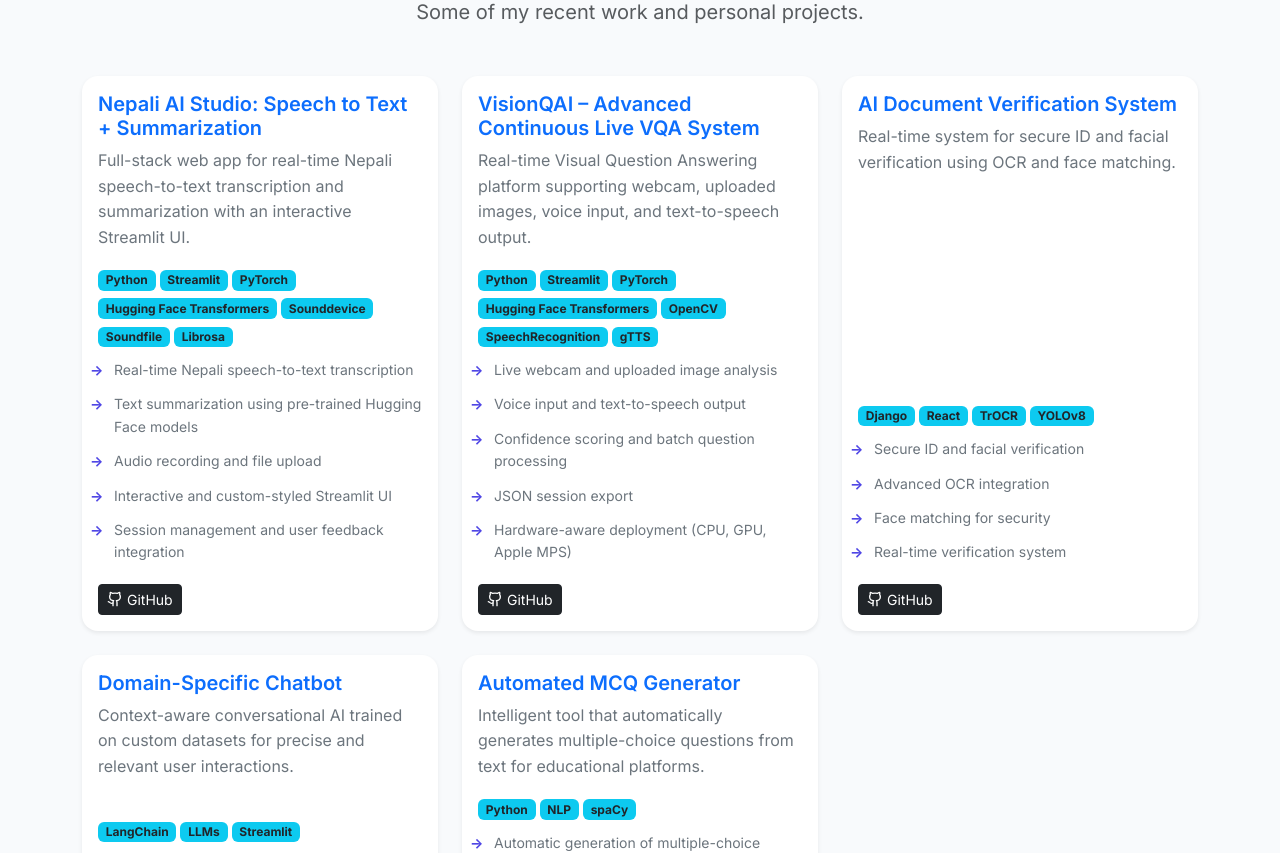
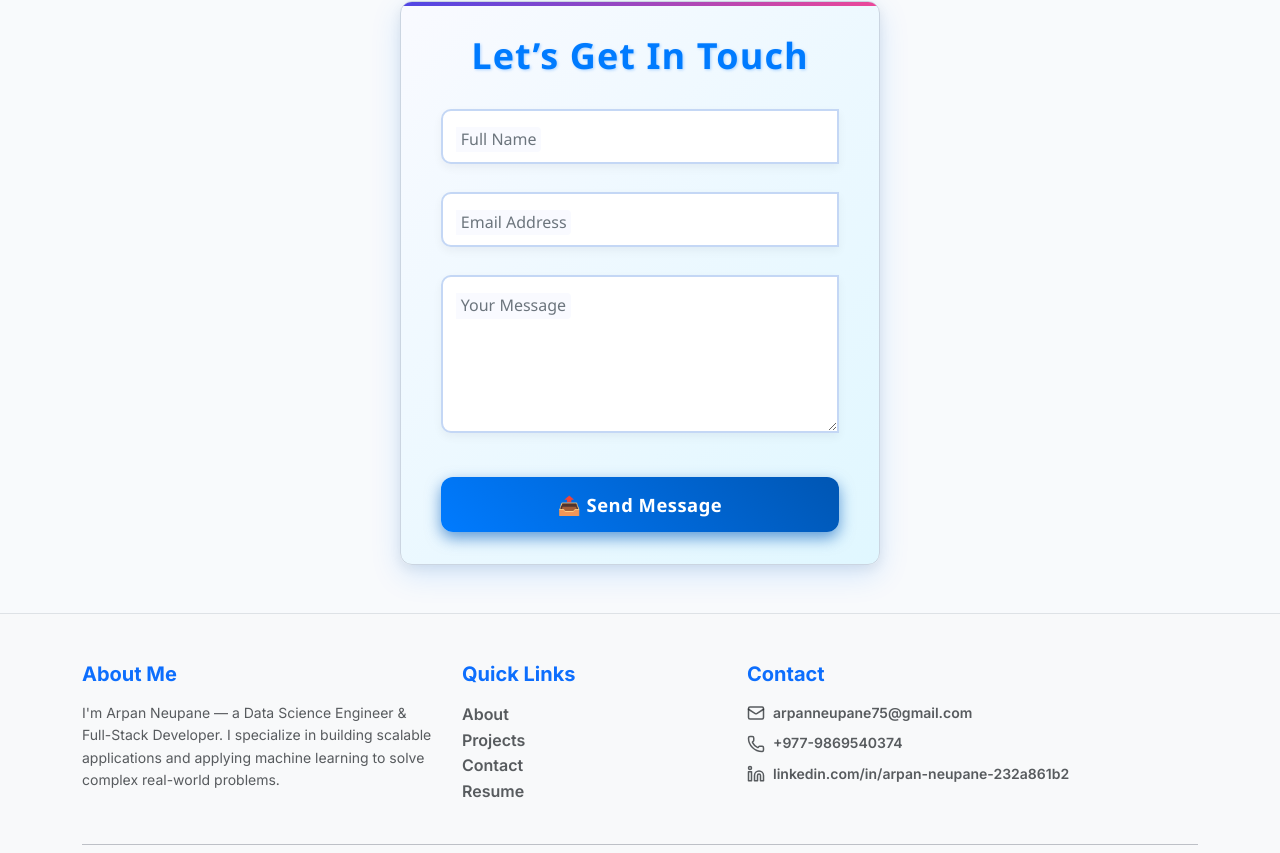
Before and after one commit to arpanneupane75/Portfolio, a React (Vite) app in the folder client/: page / in a window 1280 px wide. Shown: the part 1476-2329 px from the top of the page. Built offline with nearby package versions, Linux system fonts and the light colour scheme.

Commit message:
Update Projects.jsx

```diff
--- a/client/src/components/Projects.jsx
+++ b/client/src/components/Projects.jsx
@@ -536,147 +536,18 @@
 //   );
 // };
 
-// export default Projects;
 import { useEffect, useState } from "react";
 import { Github, Globe } from "lucide-react";
 import axios from "axios";
 import "../App.css";
 
 const dummyProjects = [
-  {
-    _id: "1",
-    title: "Nepali AI Studio: Speech to Text + Summarization",
-    description:
-      "Full-stack web app for real-time Nepali speech-to-text transcription and summarization with an interactive Streamlit UI.",
-    githubUrl: "https://github.com/arpanneupane75/Nepali-Speech-Recognition-Summarizer",
-    technologies: ["Python", "Streamlit", "PyTorch", "Hugging Face Transformers", "Sounddevice", "Soundfile", "Librosa"],
-    features: [
-      "Real-time Nepali speech-to-text transcription",
-      "Text summarization using pre-trained Hugging Face models",
-      "Audio recording and file upload",
-      "Interactive and custom-styled Streamlit UI",
-      "Session management and user feedback integration",
-    ],
-  },
-  {
-    _id: "2",
-    title: "VisionQAI – Advanced Continuous Live VQA System",
-    description:
-      "Real-time Visual Question Answering platform supporting webcam, uploaded images, voice input, and text-to-speech output.",
-    githubUrl: "https://github.com/arpanneupane75/VisionQAI",
-    technologies: ["Python", "Streamlit", "PyTorch", "Hugging Face Transformers", "OpenCV", "SpeechRecognition", "gTTS"],
-    features: [
-      "Live webcam and uploaded image analysis",
-      "Voice input and text-to-speech output",
-      "Confidence scoring and batch question processing",
-      "JSON session export",
-      "Hardware-aware deployment (CPU, GPU, Apple MPS)",
-    ],
-  },
-  {
-    _id: "3",
-    title: "AI Document Verification System",
-    description:
-      "Real-time system for secure ID and facial verification using OCR and face matching.",
-    githubUrl: "https://github.com/arpanneupane75/AI-Document-Verification",
-    technologies: ["Django", "React", "TrOCR", "YOLOv8"],
-    features: [
-      "Secure ID and facial verification",
-      "Advanced OCR integration",
-      "Face matching for security",
-      "Real-time verification system",
-    ],
-  },
-  {
-    _id: "4",
-    title: "Domain-Specific Chatbot",
-    description:
-      "Context-aware conversational AI trained on custom datasets for precise and relevant user interactions.",
-    githubUrl: "https://github.com/arpanneupane75/Domain-Chatbot",
-    technologies: ["LangChain", "LLMs", "Streamlit"],
-    features: [
-      "Context-aware conversational AI",
-      "Trained on custom datasets",
-      "Precise and relevant user responses",
-      "Streamlit-based interface",
-    ],
-  },
-  {
-    _id: "5",
-    title: "Automated MCQ Generator",
-    description:
-      "Intelligent tool that automatically generates multiple-choice questions from text for educational platforms.",
-    githubUrl: "https://github.com/arpanneupane75/MCQ-Generator",
-    technologies: ["Python", "NLP", "spaCy"],
-    features: [
-      "Automatic generation of multiple-choice questions",
-      "Supports diverse question formats",
-      "Streamlines educational content creation",
-      "Text processing with NLP",
-    ],
-  },
-  {
-    _id: "6",
-    title: "Global COVID-19 Data Dashboard",
-    description:
-      "Interactive dashboard providing dynamic visualizations and insights into global COVID-19 trends.",
-    githubUrl: "https://github.com/arpanneupane75/COVID-Dashboard",
-    technologies: ["Pandas", "Matplotlib", "Interactive Plotting"],
-    features: [
-      "Interactive global COVID-19 visualizations",
-      "Dynamic data analysis",
-      "Insightful trends and statistics",
-      "Supports data-driven decision-making",
-    ],
-  },
-  {
-    _id: "7",
-    title: "AI Resume Screening & Ranking System",
-    description:
-      "AI-powered resume ranking system that matches resumes with job descriptions using TF-IDF and BERT similarity.",
-    githubUrl: "https://github.com/arpanneupane75/AI-Resume-Screener",
-    technologies: ["Python", "Streamlit", "spaCy", "BERT", "TF-IDF"],
-    features: [
-      "Extracts text from resumes (PDF/DOCX)",
-      "Computes TF-IDF and BERT similarity with job descriptions",
-      "Calculates skill match scores",
-      "Visualizes top resumes",
-      "Download and search functionality",
-    ],
-  },
-  {
-    _id: "8",
-    title: "Car Price Prediction Application",
-    description:
-      "ML application predicting car prices using multiple regression models with a real-time Streamlit interface.",
-    githubUrl: "https://github.com/arpanneupane75/Car-Price-Predictor",
-    technologies: ["Python", "Scikit-learn", "Streamlit"],
-    features: [
-      "Predicts car prices using multiple regression models",
-      "Real-time predictions with Streamlit UI",
-      "Supports SVR, KNN, Polynomial, Lasso, Ridge, ElasticNet models",
-      "Interactive and user-friendly interface",
-    ],
-  },
-  {
-    _id: "9",
-    title: "Cardiovascular Disease Prediction System",
-    description:
-      "End-to-end ML workflow for early detection of CVD with real-time predictions and interactive interface.",
-    githubUrl: "https://github.com/arpanneupane75/CVD-Predictor",
-    technologies: ["Python", "Scikit-learn", "Pandas", "Streamlit"],
-    features: [
-      "Early detection of cardiovascular disease",
-      "Analyzes patient data",
-      "Trains multiple ML models",
-      "Real-time predictions through interactive interface",
-    ],
-  },
+  // your 9 projects here as before...
 ];
 
 const Projects = () => {
   const [projects, setProjects] = useState([]);
-  const [visibleCount, setVisibleCount] = useState(5); // show 5 initially
+  const [visibleCount, setVisibleCount] = useState(6); // show 6 initially
   const [loading, setLoading] = useState(true);
 
   useEffect(() => {
@@ -701,7 +572,7 @@ const Projects = () => {
     fetchProjects();
   }, []);
 
-  const showMore = () => setVisibleCount((prev) => prev + 5);
+  const showMore = () => setVisibleCount((prev) => prev + 3); // add 3 more each time
 
   if (loading) return <p className="text-center mt-5 fs-5">Loading projects...</p>;
   if (!projects.length) return <p className="text-center mt-5 fs-5">No projects to show.</p>;
@@ -716,18 +587,18 @@ const Projects = () => {
       <div className="row g-4">
         {projects.slice(0, visibleCount).map((project) => (
           <div key={project._id} className="col-sm-12 col-md-6 col-lg-4">
-            <div className="card h-100 shadow-sm border-0 rounded-4 p-3 project-card-hover">
-              <h3 className="fs-5 fw-semibold text-primary">{project.title}</h3>
-              <p className="text-secondary flex-grow-1">{project.description}</p>
+            <div className="card h-100 shadow-lg border-0 rounded-4 p-4 project-card-hover">
+              <h3 className="fs-5 fw-semibold text-primary mb-2">{project.title}</h3>
+              <p className="text-secondary flex-grow-1 mb-3">{project.description}</p>
 
-              <div className="mb-2">
+              <div className="mb-3">
                 {(project.technologies ?? []).map((tech, idx) => (
-                  <span key={idx} className="badge bg-info text-dark me-1 mb-1">{tech}</span>
+                  <span key={idx} className="badge bg-info text-dark me-2 mb-2">{tech}</span>
                 ))}
               </div>
 
               {(project.features ?? []).length > 0 && (
-                <ul className="ps-3 mb-2 feature-list small text-secondary">
+                <ul className="ps-3 mb-3 feature-list small text-secondary">
                   {project.features.map((f, idx) => (
                     <li key={idx}>{f}</li>
                   ))}
```
